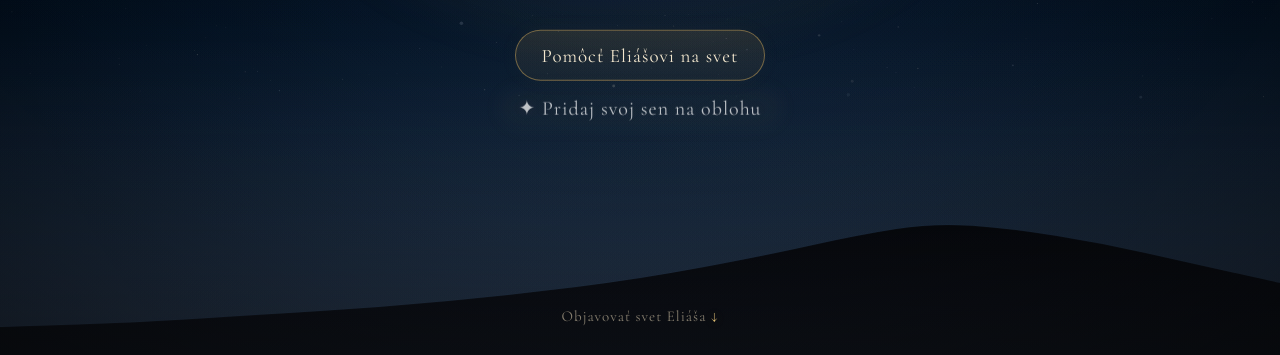
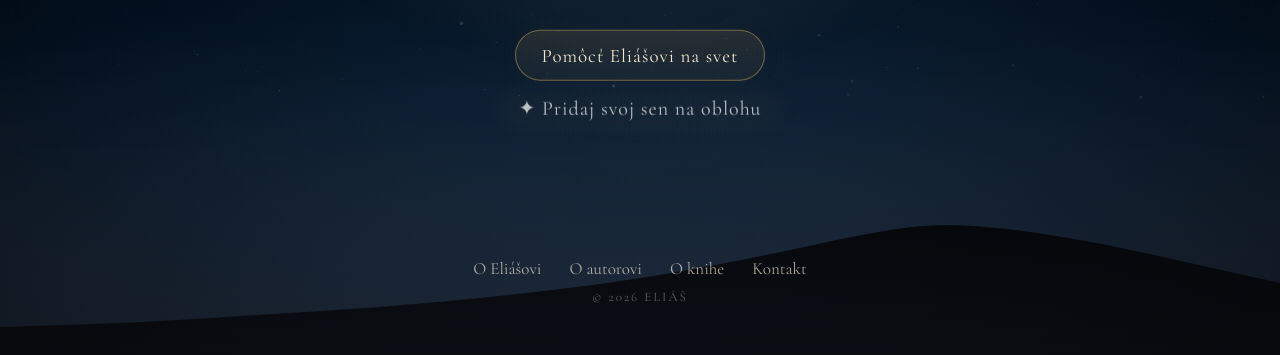
Before and after one commit to blaskophotography-cmyk/elias-web, a plain HTML site: page index.html in a window 1280 px wide. Shown: the part 445-800 px from the top of the page. Drawn offline with nearby package versions, Linux system fonts and the light colour scheme; a web font is replaced by a local one.

Commit message:
Update index.html

```diff
--- a/index.html
+++ b/index.html
@@ -40,7 +40,6 @@
 
 </head>
 
-
 <body>
 
 
@@ -58,7 +57,6 @@
 
     <!-- =========================================
          REVEAL
-         Pôvodná funkcia zostáva zachovaná.
     ========================================== -->
 
     <div id="reveal">
@@ -141,7 +139,9 @@ Eliáš — príbeh o snoch, ktoré čakajú na svoju noc.
                 id="openForm"
                 class="hero-secondary"
             >
+
                 ✦ Pridaj svoj sen na oblohu
+
             </button>
 
 
@@ -151,21 +151,38 @@ Eliáš — príbeh o snoch, ktoré čakajú na svoju noc.
     </main>
 
 
+
+
     <!-- =========================================
-         SPODNÁ NAVIGÁCIA
+         DOLNÁ NAVIGÁCIA / ODKAZY
     ========================================== -->
 
-    <footer id="footer">
+    <footer class="site-footer">
 
-        <div class="hero-scroll">
+        <nav class="footer-links">
 
-            <span>
-                Objavovať svet Eliáša
-            </span>
+            <a href="#">
+                O Eliášovi
+            </a>
 
-            <span class="scroll-arrow">
-                ↓
-            </span>
+            <a href="#">
+                O autorovi
+            </a>
+
+            <a href="#">
+                O knihe
+            </a>
+
+            <a href="#">
+                Kontakt
+            </a>
+
+        </nav>
+
+
+        <div class="footer-copy">
+
+            © 2026 ELIÁŠ
 
         </div>
 
```
Lines whose indentation alone changed are shown as unchanged.
